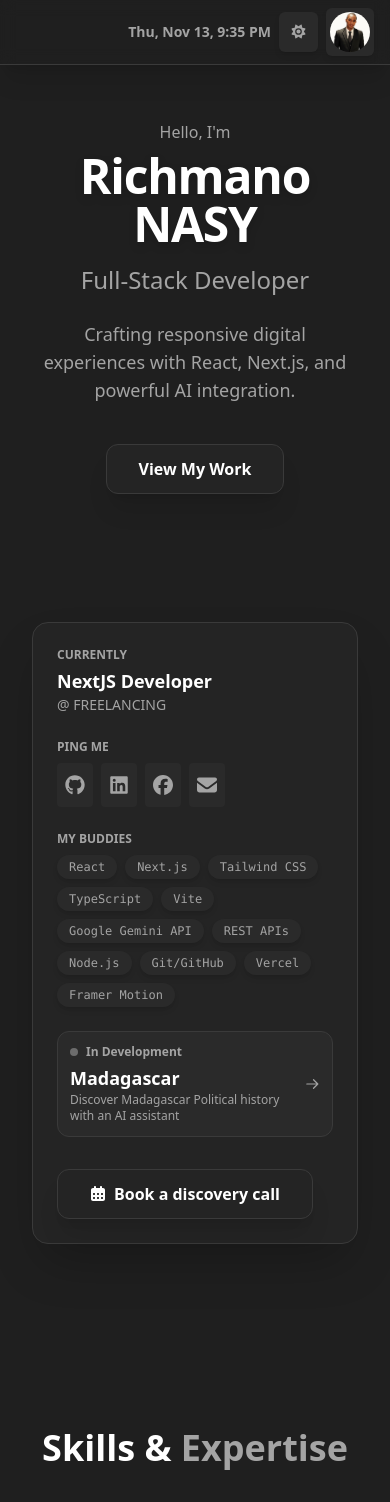
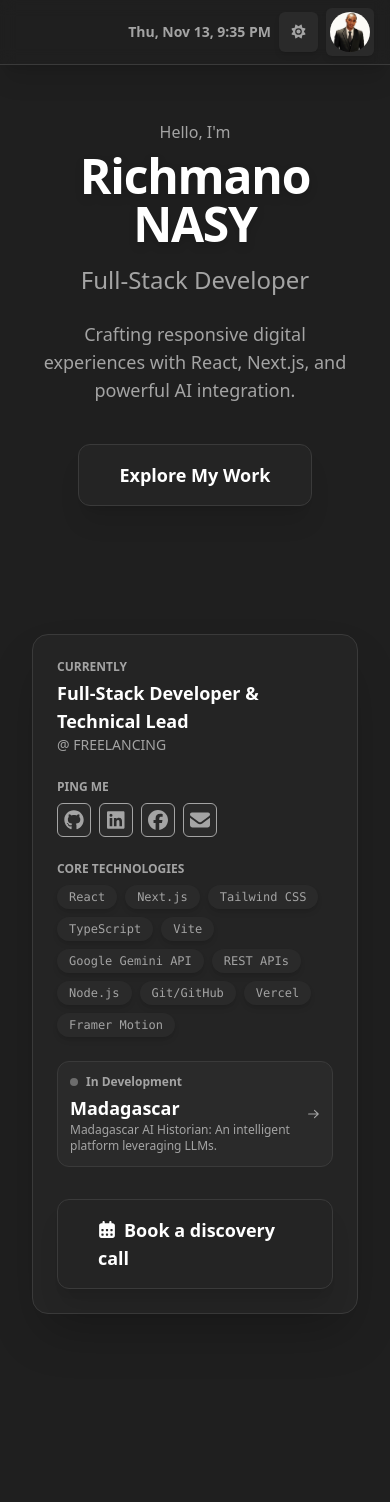
Before and after one commit to Richmano-stack/Richmano2025, a Next.js app: page / in a window 390 px wide. Shown: the top 1502 px of the page. Built offline with nearby package versions, Linux system fonts and the light colour scheme.

Commit message:
Update HomeSection.tsx

```diff
--- a/components/sections/HomeSection.tsx
+++ b/components/sections/HomeSection.tsx
@@ -1,8 +1,15 @@
-import React from 'react';
-import { Section } from '../common/Section';
-import { FontAwesomeIcon } from '@fortawesome/react-fontawesome';
-import { faCalendarDays, faEnvelope } from '@fortawesome/free-solid-svg-icons';
-import {faFacebook, faGithub, faLinkedin, faTwitter, faXTwitter} from '@fortawesome/free-brands-svg-icons';
+import React from "react";
+import { Section } from "../common/Section";
+import { FontAwesomeIcon } from "@fortawesome/react-fontawesome";
+import {
+  faCalendarDays,
+  faEnvelope,
+} from "@fortawesome/free-solid-svg-icons";
+import {
+  faFacebook,
+  faGithub,
+  faLinkedin,
+} from "@fortawesome/free-brands-svg-icons";
 
 interface HomeSectionProps {
   data: {
@@ -13,202 +20,227 @@ interface HomeSectionProps {
   scrollToSection: (id: string) => void;
 }
 
+const IconButton = ({
+  children,
+  href,
+  label,
+}: {
+  href: string;
+  label: string;
+  children: React.ReactNode;
+}) => (
+  <a
+    href={href}
+    target="_blank"
+    rel="noopener noreferrer"
+    aria-label={label}
+    className="
+      p-4 w-8 h-8 rounded-md flex items-center justify-center
+      transition border
+      bg-[var(--bg-surface)]
+      text-[var(--text-secondary)]
+      hover:bg-[var(--border-medium)]
+    "
+  >
+    {children}
+  </a>
+);
 
-export const HomeSection: React.FC<HomeSectionProps> = ({ data, scrollToSection }) => (
+const Tag = ({ label }: { label: string }) => (
+  <span
+    className="
+      px-3 py-1 text-xs sm:text-sm font-mono rounded-full shadow-md
+      transition bg-[var(--bg-surface)] text-[var(--text-secondary)]
+      hover:bg-[var(--border-medium)]
+    "
+  >
+    {label}
+  </span>
+);
+
+export const HomeSection: React.FC<HomeSectionProps> = ({
+  data,
+  scrollToSection,
+}) => (
   <Section
     id="home"
     className="min-h-screen pt-16 flex items-center justify-center"
   >
     <div className="flex flex-col md:flex-row items-center justify-center w-full max-w-6xl gap-12 p-4">
-
-      {/* LEFT BLOCK: HERO TEXT */}
-      <div className="relative z-10 w-full md:w-1/2 text-center md:text-left py-10 md:py-20" data-aos="fade-up">
-        <p className="text-base sm:text-xl mb-2" style={{ color: 'var(--text-secondary)' }}>
+      {/* LEFT */}
+      <div
+        className="relative z-10 w-full md:w-1/2 text-center md:text-left py-10 md:py-20"
+        data-aos="fade-up"
+      >
+        <p className="text-base sm:text-xl mb-2 text-[var(--text-secondary)]">
           Hello, I'm
         </p>
+
         <h1
-          className="text-5xl sm:text-7xl md:text-8xl font-bold tracking-tight mb-4 drop-shadow-lg"
-          style={{ color: 'var(--text-primary)' }}
+          className="
+            text-5xl sm:text-7xl md:text-8xl font-bold tracking-tight
+            mb-4 drop-shadow-lg text-[var(--text-primary)]
+          "
         >
           {data.name}
         </h1>
-        <h2
-          className="text-2xl sm:text-3xl md:text-5xl font-light mb-6"
-          style={{ color: 'var(--text-secondary)' }}
-        >
+
+        <h2 className="text-2xl sm:text-3xl md:text-5xl font-light mb-6 text-[var(--text-secondary)]">
           {data.title}
         </h2>
-        <p className="text-lg max-w-2xl mx-auto md:mx-0 mb-10 px-0 md:pr-4" style={{ color: 'var(--text-secondary)' }}>
+
+        <p className="text-lg max-w-2xl mx-auto md:mx-0 mb-10 text-[var(--text-secondary)]">
           {data.tagline}
         </p>
-        <a
-          onClick={() => scrollToSection('projects')}
-          className="inline-block px-8 sm:px-10 py-3 sm:py-4 font-bold text-base sm:text-lg rounded-xl shadow-xl transition duration-300 transform hover:scale-[1.05] cursor-pointer"
-          style={{
-            backgroundColor: 'var(--bg-card)',
-            color: 'var(--text-primary)',
-            border: '1px solid var(--border-light)',
-          }}
-          onMouseEnter={(e) => {
-            (e.currentTarget as HTMLElement).style.backgroundColor = 'var(--border-medium)';
-          }}
-          onMouseLeave={(e) => {
-            (e.currentTarget as HTMLElement).style.backgroundColor = 'var(--bg-card)';
-          }}
+
+        <button
+          onClick={() => scrollToSection("projects")}
+          className="
+            px-10 py-4 font-bold text-lg rounded-xl shadow-xl transition
+            hover:scale-[1.05] border
+            bg-[var(--bg-card)]
+            text-[var(--text-primary)]
+            border-[var(--border-light)]
+            hover:bg-[var(--border-medium)]
+          "
         >
-          View My Work
-        </a>
+          Explore My Work
+        </button>
       </div>
 
-      {/* RIGHT BLOCK: PROFILE CARD */}
+      {/* RIGHT */}
       <div className="w-full md:w-1/2 flex justify-center py-10" data-aos="fade-up">
         <div
-          className="text-white p-6 rounded-2xl max-w-lg shadow-2xl border"
-          style={{
-            backgroundColor: 'var(--bg-card)',
-            borderColor: 'var(--border-light)',
-          }}
+          className="
+            p-6 rounded-2xl max-w-lg shadow-2xl border
+            bg-[var(--bg-card)]
+            border-[var(--border-light)]
+          "
         >
-          {/* Currently Section */}
+          {/* CURRENTLY */}
           <div className="mb-6">
-            <p className="uppercase text-xs mb-1 font-semibold" style={{ color: 'var(--text-secondary)' }}>CURRENTLY</p>
-            <h2 className="text-lg font-semibold" style={{ color: 'var(--text-primary)' }}>NextJS Developer</h2>
-            <p className="text-sm" style={{ color: 'var(--text-secondary)' }}>@ FREELANCING</p>
+            <p className="uppercase text-xs mb-1 font-semibold text-[var(--text-secondary)]">
+              CURRENTLY
+            </p>
+            <h2 className="text-lg font-semibold text-[var(--text-primary)]">
+              Full-Stack Developer & Technical Lead
+            </h2>
+            <p className="text-sm text-[var(--text-secondary)]">@ FREELANCING</p>
           </div>
 
-          {/* Ping Me Section (Icons) */}
+          {/* PING ME */}
           <div className="mb-6">
-            <p className="uppercase text-xs mb-2 font-semibold" style={{ color: 'var(--text-secondary)' }}>Ping Me</p>
+            <p className="uppercase text-xs mb-2 font-semibold text-[var(--text-secondary)]">
+              Ping Me
+            </p>
             <div className="flex gap-2 text-xl">
+              <IconButton href="https://github.com/Richmano-stack" label="GitHub">
+                <FontAwesomeIcon icon={faGithub} />
+              </IconButton>
 
-              {/* GitHub Link */}
-              <a
-                href="https://github.com/Richmano-stack"
-                target="_blank"
-                rel="noopener noreferrer"
-                className="p-2 rounded transition"
-                style={{ backgroundColor: 'var(--bg-surface)', color: 'var(--text-secondary)' }}
-                onMouseEnter={(e) => (e.currentTarget.style.backgroundColor = 'var(--border-medium)')}
-                onMouseLeave={(e) => (e.currentTarget.style.backgroundColor = 'var(--bg-surface)')}
-                aria-label="GitHub Profile"
-              >
-                <FontAwesomeIcon icon={faGithub} />
-              </a>
-
-              {/* LinkedIn Link */}
-              <a
+              <IconButton
                 href="https://www.linkedin.com/in/nasy-richmano-15bb432b7"
-                target="_blank"
-                rel="noopener noreferrer"
-                className="p-2 rounded transition"
-                style={{ backgroundColor: 'var(--bg-surface)', color: 'var(--text-secondary)' }}
-                onMouseEnter={(e) => (e.currentTarget.style.backgroundColor = 'var(--border-medium)')}
-                onMouseLeave={(e) => (e.currentTarget.style.backgroundColor = 'var(--bg-surface)')}
-                aria-label="LinkedIn Profile"
+                label="LinkedIn"
               >
                 <FontAwesomeIcon icon={faLinkedin} />
-              </a>
+              </IconButton>
 
-              {/* Facebook Link */}
-              <a
+              <IconButton
                 href="https://www.facebook.com/share/17WDLA7KDe/"
-                target="_blank"
-                rel="noopener noreferrer"
-                className="p-2 rounded transition"
-                style={{ backgroundColor: 'var(--bg-surface)', color: 'var(--text-secondary)' }}
-                onMouseEnter={(e) => (e.currentTarget.style.backgroundColor = 'var(--border-medium)')}
-                onMouseLeave={(e) => (e.currentTarget.style.backgroundColor = 'var(--bg-surface)')}
-                aria-label="Facebook Profile"
+                label="Facebook"
               >
                 <FontAwesomeIcon icon={faFacebook} />
-              </a>
+              </IconButton>
 
-              {/* Email Link (mailto) */}
-              <a
-                href="mailto:nasyrichmano@gmail.com"
-                className="p-2 rounded transition"
-                style={{ backgroundColor: 'var(--bg-surface)', color: 'var(--text-secondary)' }}
-                onMouseEnter={(e) => (e.currentTarget.style.backgroundColor = 'var(--border-medium)')}
-                onMouseLeave={(e) => (e.currentTarget.style.backgroundColor = 'var(--bg-surface)')}
-                aria-label="Send Email"
-              >
+              <IconButton href="mailto:nasyrichmano@gmail.com" label="Email">
                 <FontAwesomeIcon icon={faEnvelope} />
-              </a>
+              </IconButton>
             </div>
           </div>
 
-          {/* Buddies Section (Tags) */}
+          {/* TAGS */}
           <div className="mb-6">
-            <p className="uppercase text-xs mb-2 font-semibold" style={{ color: 'var(--text-secondary)' }}>My Buddies</p>
+            <p className="uppercase text-xs mb-2 font-semibold text-[var(--text-secondary)]">
+              Core Technologies
+            </p>
             <div className="flex flex-wrap gap-2">
-              {["React","Next.js","Tailwind CSS","TypeScript","Vite","Google Gemini API","REST APIs","Node.js","Git/GitHub","Vercel","Framer Motion"].map(tag => (
-                <span
-                  key={tag}
-                  className="px-3 py-1 text-xs sm:text-sm font-mono rounded-full transition shadow-md"
-                  style={{ backgroundColor: 'var(--bg-surface)', color: 'var(--text-secondary)' }}
-                  onMouseEnter={(e) => {
-                    (e.currentTarget as HTMLElement).style.backgroundColor = 'var(--border-medium)';
-                  }}
-                  onMouseLeave={(e) => {
-                    (e.currentTarget as HTMLElement).style.backgroundColor = 'var(--bg-surface)';
-                  }}
-                >
-                  {tag}
-                </span>
+              {[
+                "React",
+                "Next.js",
+                "Tailwind CSS",
+                "TypeScript",
+                "Vite",
+                "Google Gemini API",
+                "REST APIs",
+                "Node.js",
+                "Git/GitHub",
+                "Vercel",
+                "Framer Motion",
+              ].map((tag) => (
+                <Tag key={tag} label={tag} />
               ))}
             </div>
           </div>
 
-          {/* In Development Section (Timo Card) */}
+          {/* IN DEVELOPMENT */}
           <div
-            className="p-3 rounded-xl flex justify-between items-center transition cursor-pointer border"
-            style={{
-              backgroundColor: 'var(--bg-surface)',
-              borderColor: 'var(--border-light)',
-            }}
-            onMouseEnter={(e) => {
-              (e.currentTarget as HTMLElement).style.backgroundColor = 'var(--border-medium)';
-            }}
-            onMouseLeave={(e) => {
-              (e.currentTarget as HTMLElement).style.backgroundColor = 'var(--bg-surface)';
-            }}
+            className="
+              p-3 rounded-xl flex justify-between items-center transition
+              cursor-pointer border
+              bg-[var(--bg-surface)]
+              border-[var(--border-light)]
+              hover:bg-[var(--border-medium)]
+            "
           >
             <div className="flex flex-col">
-              <span className="text-xs font-semibold flex items-center mb-1" style={{ color: 'var(--text-secondary)' }}>
-                <span className="w-2 h-2 rounded-full mr-2 animate-pulse" style={{ backgroundColor: 'var(--text-secondary)' }}></span>
+              <span className="text-xs font-semibold flex items-center mb-1 text-[var(--text-secondary)]">
+                <span className="w-2 h-2 rounded-full mr-2 animate-pulse bg-[var(--text-secondary)]"></span>
                 In Development
               </span>
-              <span className="font-bold text-lg" style={{ color: 'var(--text-primary)' }}>Madagascar</span>
-              <span className="text-xs" style={{ color: 'var(--text-secondary)' }}>Discover Madagascar Political history with an AI assistant</span>
+
+              <span className="font-bold text-lg text-[var(--text-primary)]">
+                Madagascar
+              </span>
+
+              <span className="text-xs text-[var(--text-secondary)]">
+                Madagascar AI Historian: An intelligent platform leveraging LLMs.
+              </span>
             </div>
-            <svg className="w-5 h-5 ml-auto" fill="none" stroke="currentColor" viewBox="0 0 24 24" xmlns="http://www.w3.org/2000/svg" style={{ color: 'var(--text-secondary)' }}>
-              <path strokeLinecap="round" strokeLinejoin="round" strokeWidth="2" d="M14 5l7 7m0 0l-7 7m7-7H3"></path>
+
+            <svg
+              className="w-5 h-5 ml-auto text-[var(--text-secondary)]"
+              fill="none"
+              stroke="currentColor"
+              viewBox="0 0 24 24"
+            >
+              <path
+                strokeLinecap="round"
+                strokeLinejoin="round"
+                strokeWidth="2"
+                d="M14 5l7 7m0 0l-7 7m7-7H3"
+              ></path>
             </svg>
           </div>
-            <a
+
+          {/* CTA Button */}
+          <a
             href="https://cal.com/nasy-richmano-zs9hlu/30min?overlayCalendar=true"
             target="_blank"
             rel="noopener noreferrer"
-            onClick={(e) => e.stopPropagation()}
-            className="inline-block mt-8 px-8 sm:px-10 py-3 sm:py-4 font-bold text-base sm:text-lg rounded-xl shadow-xl transition duration-300 transform hover:scale-[1.05] cursor-pointer"
-            style={{
-              backgroundColor: 'var(--bg-card)',
-              color: 'var(--text-primary)',
-              border: '1px solid var(--border-light)',
-            }}
-            onMouseEnter={(e) => {
-              (e.currentTarget as HTMLElement).style.backgroundColor = 'var(--border-medium)';
-            }}
-            onMouseLeave={(e) => {
-              (e.currentTarget as HTMLElement).style.backgroundColor = 'var(--bg-card)';
-            }}
+            className="
+              inline-block mt-8 px-10 py-4 font-bold text-lg rounded-xl shadow-xl
+              transition hover:scale-[1.05] border
+              bg-[var(--bg-card)]
+              text-[var(--text-primary)]
+              border-[var(--border-light)]
+              hover:bg-[var(--border-medium)]
+            "
           >
-            <span className="mr-2"><FontAwesomeIcon icon={faCalendarDays} /></span>
+            <FontAwesomeIcon icon={faCalendarDays} className="mr-2" />
             Book a discovery call
           </a>
         </div>
       </div>
-
     </div>
   </Section>
 );
```
